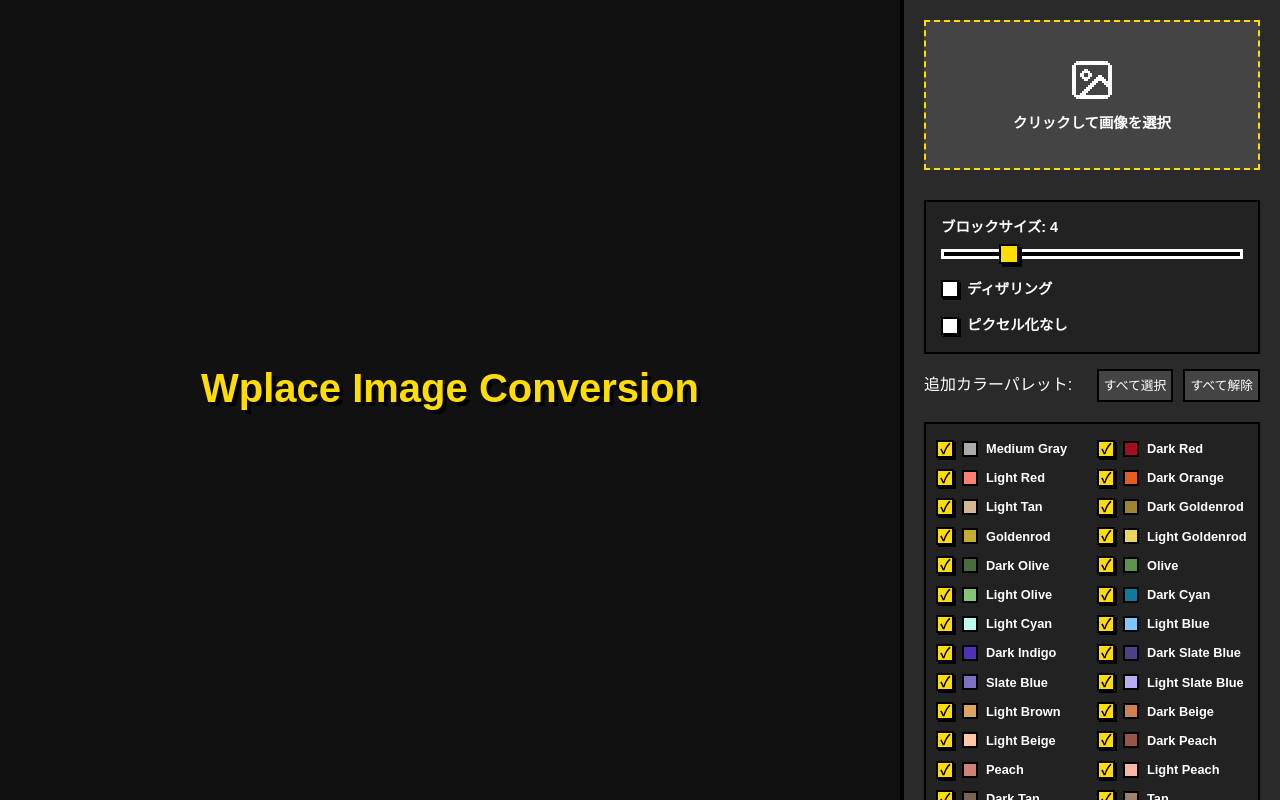
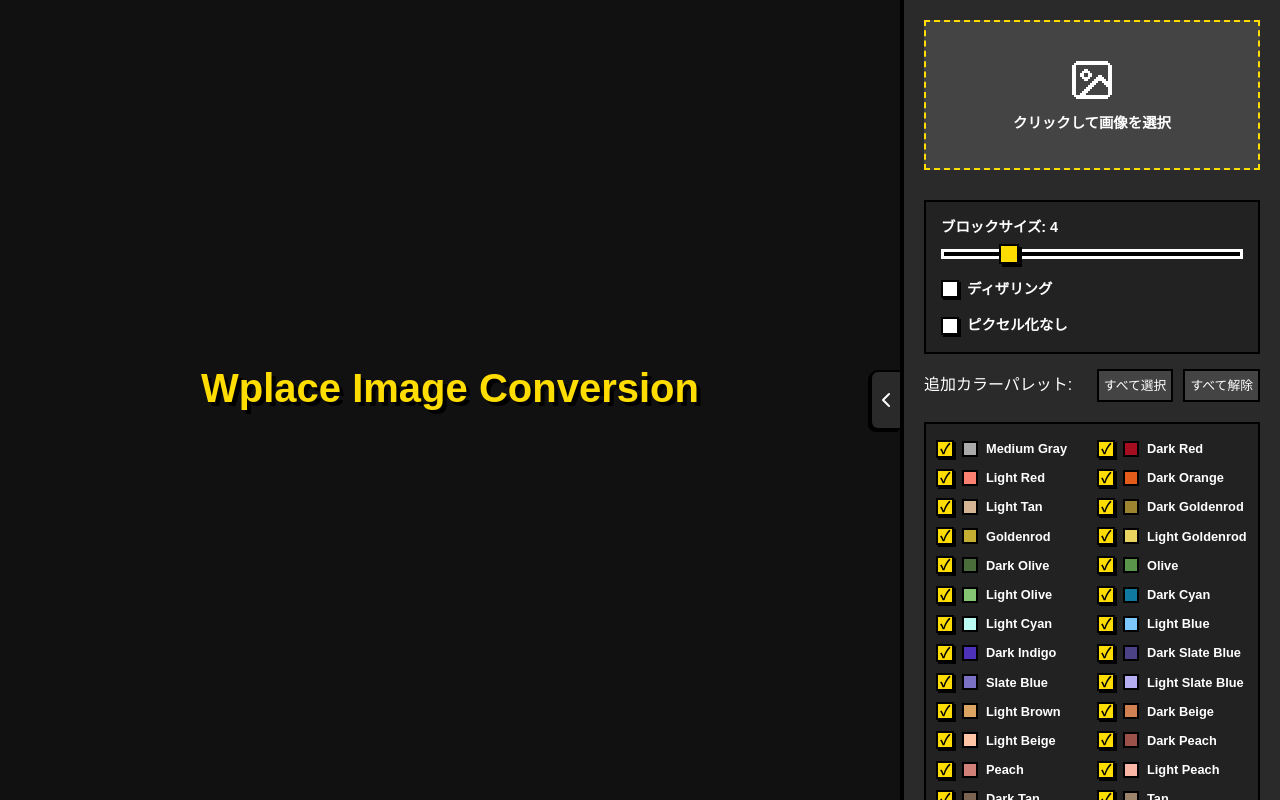
Before and after one commit to tomaru919/wplace-next.js, a Next.js app: page / in a window 1280 px wide. Built offline with nearby package versions, Linux system fonts and the light colour scheme; a web font is replaced by a local one.

Commit message:
feat: add sidebar toggle functionality and update layout styles

```diff
--- a/src/app/globals.css
+++ b/src/app/globals.css
@@ -37,6 +37,11 @@ body {
   padding: 20px;
   overflow-y: auto;
   border-left: 4px solid #000;
+  position: relative;
+  transition:
+    width 0.3s ease-in-out,
+    padding 0.3s ease-in-out,
+    border 0.3s ease-in-out;
 }
 
 h1 {
@@ -443,3 +448,48 @@ select {
     display: none;
   }
 }
+
+.app-container.sidebar-closed .sidebar {
+  width: 0;
+  padding: 20px 0;
+  border-left: none;
+  overflow: hidden;
+}
+
+.toggle-sidebar-btn {
+  position: absolute;
+  top: 50%;
+  right: 380px;
+  transform: translateY(-50%);
+  width: 30px;
+  height: 60px;
+  background-color: #2a2a2a;
+  border: 2px solid #000;
+  border-right: none;
+  cursor: pointer;
+  display: flex;
+  justify-content: center;
+  align-items: center;
+  color: #fff;
+  border-radius: 8px 0 0 8px;
+  box-shadow: -2px 2px 0 #000;
+  transition: all 0.3s ease-in-out;
+  z-index: 10;
+}
+
+.app-container.sidebar-closed .toggle-sidebar-btn {
+  right: 0;
+  transform: translateY(-50%);
+  border-radius: 0 8px 8px 0;
+  border: 2px solid #000;
+  border-left: none;
+  box-shadow: 2px 2px 0 #000;
+}
+
+.toggle-sidebar-btn svg {
+  transition: transform 0.3s ease-in-out;
+}
+
+.app-container.sidebar-closed .toggle-sidebar-btn svg {
+  transform: rotate(180deg);
+}
--- a/src/app/page.tsx
+++ b/src/app/page.tsx
@@ -413,6 +413,7 @@ export default function Page() {
   const [processedCanvas, setProcessedCanvas] = useState<HTMLCanvasElement | null>(null)
   const [selectedColors, setSelectedColors] = useState(initialColorSelectionState)
   const [mounted, setMounted] = useState(false)
+  const [isSidebarOpen, setIsSidebarOpen] = useState(true)
 
   const currentBlockSize = useRef(0)
 
@@ -499,7 +500,7 @@ export default function Page() {
   if (!mounted) return null
 
   return (
-    <div className="app-container">
+    <div className={`app-container ${isSidebarOpen ? "" : "sidebar-closed"}`}>
       <div className="main-content">
         {processing ? (
           <div className="processing">
@@ -591,6 +592,22 @@ export default function Page() {
           画像を処理
         </button>
       </div>
+      <button className="toggle-sidebar-btn" onClick={() => setIsSidebarOpen(!isSidebarOpen)} type="button">
+        <svg
+          xmlns="http://www.w3.org/2000/svg"
+          width="24"
+          height="24"
+          viewBox="0 0 24 24"
+          fill="none"
+          stroke="currentColor"
+          strokeWidth="2"
+          strokeLinecap="round"
+          strokeLinejoin="round"
+        >
+          <title>{isSidebarOpen ? "サイドバーを閉じる" : "サイドバーを開く"}</title>
+          <path d="M15 18l-6-6 6-6" />
+        </svg>
+      </button>
     </div>
   )
 }
```
